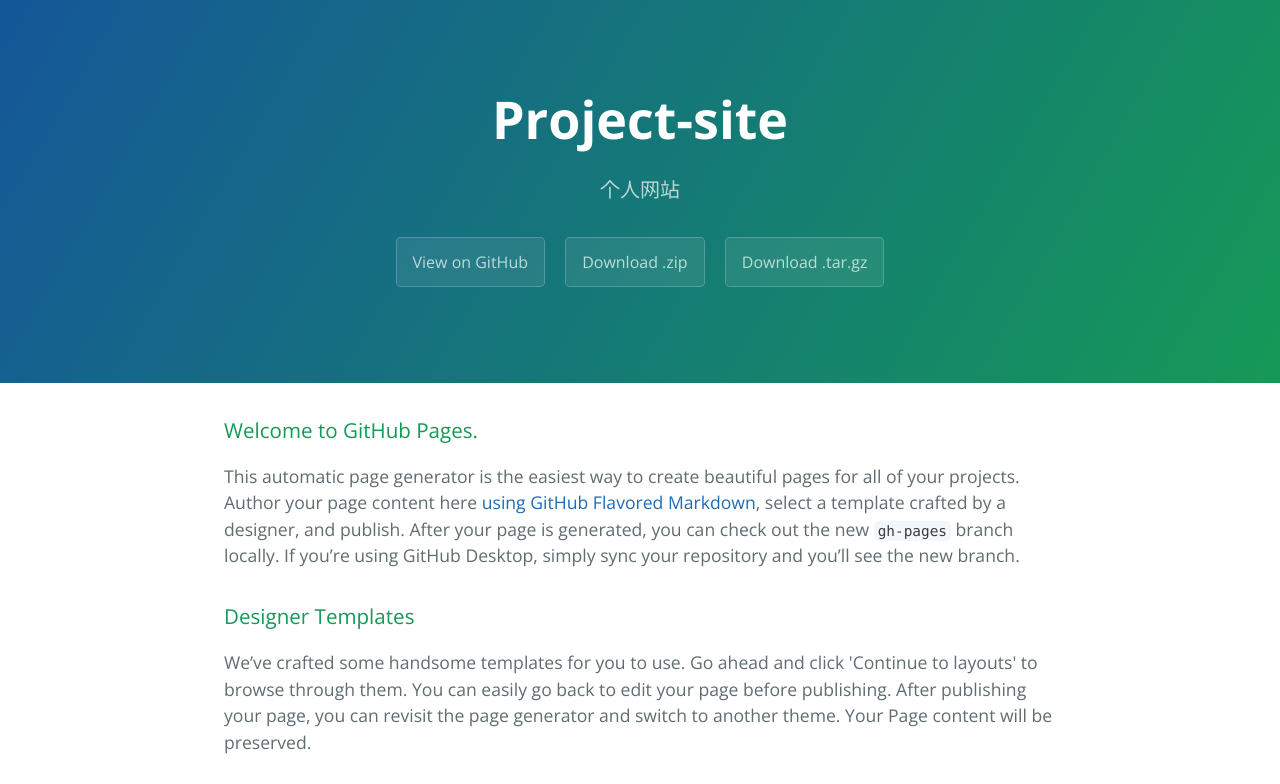
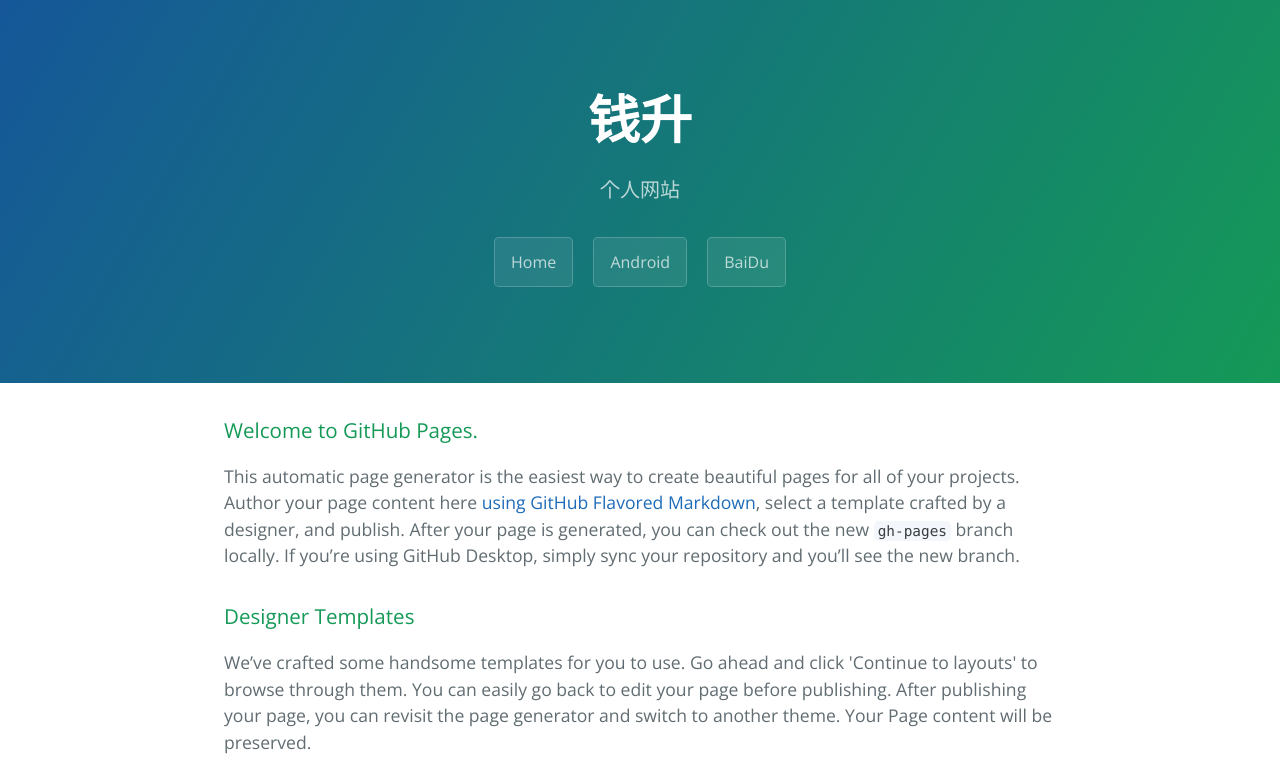
Before and after one commit to GitQian/Project-site, a plain HTML site: page index.html in a window 1280 px wide. Shown: the top 784 px of the page. Drawn offline with nearby package versions, Linux system fonts and the light colour scheme.

Commit message:
Update index.html

```diff
--- a/index.html
+++ b/index.html
@@ -11,11 +11,11 @@
   </head>
   <body>
     <section class="page-header">
-      <h1 class="project-name">Project-site</h1>
+      <h1 class="project-name">钱升</h1>
       <h2 class="project-tagline">个人网站</h2>
-      <a href="https://github.com/GitQian/Project-site" class="btn">View on GitHub</a>
-      <a href="https://github.com/GitQian/Project-site/zipball/master" class="btn">Download .zip</a>
-      <a href="https://github.com/GitQian/Project-site/tarball/master" class="btn">Download .tar.gz</a>
+      <a href="https://github.com/GitQian/Project-site" class="btn">Home</a>
+      <a href="http://www.eoeandroid.com" class="btn">Android</a>
+      <a href="https://www.baidu.com" class="btn">BaiDu</a>
     </section>
 
     <section class="main-content">
```
